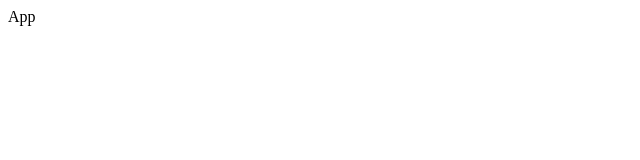
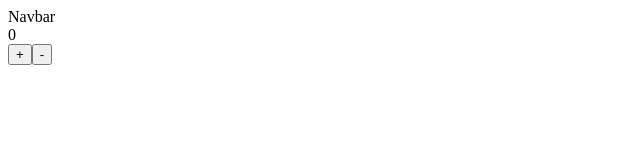
Before and after one commit to rajesh-hashedin/weather-app, a React (Create React App) app: page / in a window 1280 px wide. Shown: the top 160 px of the page, without its empty margins (0-640 px from the left). Built offline with nearby package versions, Linux system fonts and the light colour scheme.

Commit message:
redux, router demo setup

```diff
--- a/package.json
+++ b/package.json
@@ -20,6 +20,9 @@
   "dependencies": {
     "react": "^15.4.2",
     "react-dom": "^15.4.2",
-    "react-scripts": "^1.1.5"
+    "react-redux": "^4.4.10",
+    "react-router": "^3.2.6",
+    "react-scripts": "^1.1.5",
+    "redux": "^3.7.2"
   }
 }
--- a/src/App.js
+++ b/src/App.js
@@ -1,7 +1,24 @@
-import React from "react";
+import React, { Component } from "react";
+import { decrement, increment } from "./redux/actions";
+import { connect } from "react-redux";
+import Navbar from "./components/navbar";
+import { hashHistory, Route, Router } from "react-router";
+import Home from "./components/home";
+import About from "./components/about";
 
-const App = () => {
-  return <div>App</div>;
-};
+class App extends Component {
+  render() {
+    return (
+      <div>
+        <Navbar />
+        <Router history={hashHistory}>
+          <Route path="/" component={Home} />
+          <Route path="/about" component={About} />
+          <Route />
+        </Router>
+      </div>
+    );
+  }
+}
 
 export default App;
--- /dev/null
+++ b/src/components/about.jsx
@@ -0,0 +1,7 @@
+import React, { Component } from "react";
+
+export default class About extends Component {
+  render() {
+    return <div>about</div>;
+  }
+}
--- /dev/null
+++ b/src/components/home.jsx
@@ -0,0 +1,26 @@
+import React, { Component } from "react";
+import { connect } from "react-redux";
+import { decrement, increment } from "../redux/actions";
+
+class Home extends Component {
+  render() {
+    const { count, increment, decrement } = this.props;
+    return (
+      <div>
+        <div>{count}</div>
+        <button onClick={() => increment(1)}>+</button>
+        <button onClick={() => decrement(-1)}>-</button>
+      </div>
+    );
+  }
+}
+const mapStateToProps = (state) => ({
+  count: state.counter.count,
+});
+
+const mapDispatchToProps = {
+  increment,
+  decrement,
+};
+
+export default connect(mapStateToProps, mapDispatchToProps)(Home);
--- /dev/null
+++ b/src/components/navbar.jsx
@@ -0,0 +1,7 @@
+import React, { Component } from "react";
+
+export default class Navbar extends Component {
+  render() {
+    return <div>Navbar</div>;
+  }
+}
--- a/src/index.js
+++ b/src/index.js
@@ -1,5 +1,11 @@
 import React from "react";
 import ReactDOM from "react-dom";
+import { Provider } from "react-redux";
+import store from "./redux/store/configureStore";
 import App from "./App";
-
-ReactDOM.render(<App />, document.getElementById("root"));
+ReactDOM.render(
+  <Provider store={store}>
+    <App />
+  </Provider>,
+  document.getElementById("root")
+);
--- /dev/null
+++ b/src/redux/actions/actionTypes.js
@@ -0,0 +1,2 @@
+export const INCREMENT = "INCREMENT";
+export const DECREMENT = "DECREMENT";
--- /dev/null
+++ b/src/redux/actions/index.js
@@ -0,0 +1,11 @@
+import { DECREMENT, INCREMENT } from "./actionTypes";
+
+export const increment = (value) => ({
+  type: INCREMENT,
+  payload: value,
+});
+
+export const decrement = (value) => ({
+  type: DECREMENT,
+  payload: value,
+});
--- /dev/null
+++ b/src/redux/reducers/counterReducer.js
@@ -0,0 +1,18 @@
+import { DECREMENT, INCREMENT } from "../actions/actionTypes";
+
+const initialState = {
+  count: 0,
+};
+
+function counterReducer(state = initialState, action) {
+  switch (action.type) {
+    case INCREMENT:
+      return { count: state.count + action.payload };
+    case DECREMENT:
+      return { count: state.count + action.payload };
+    default:
+      return state;
+  }
+}
+
+export default counterReducer;
--- /dev/null
+++ b/src/redux/reducers/index.js
@@ -0,0 +1,8 @@
+import { combineReducers } from "redux";
+import counterReducer from "./counterReducer";
+
+const rootReducer = combineReducers({
+  counter: counterReducer,
+});
+
+export default rootReducer;
--- /dev/null
+++ b/src/redux/store/configureStore.js
@@ -0,0 +1,6 @@
+import { createStore } from "redux";
+import rootReducer from "../reducers";
+
+const store = createStore(rootReducer);
+
+export default store;
```
Also changed, not shown: 1 other file (tests, documents, lock files or other folders).
